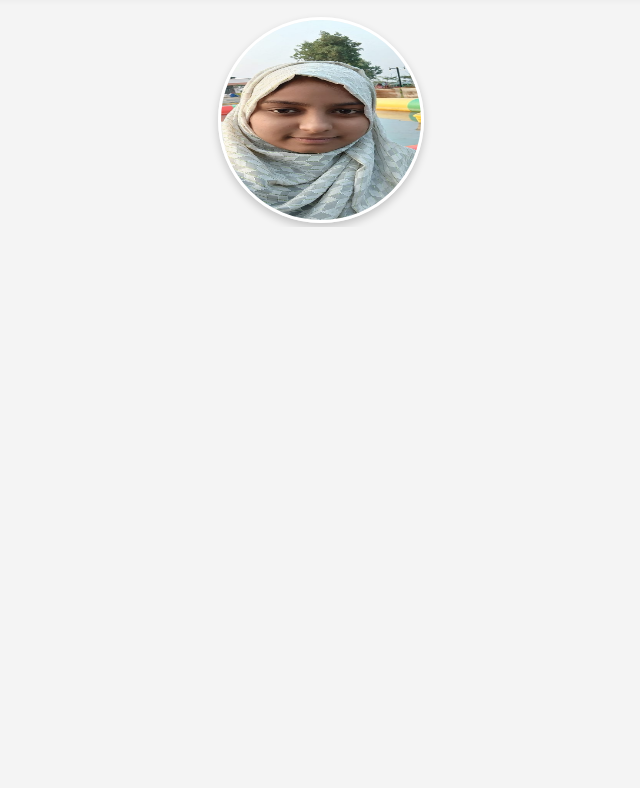
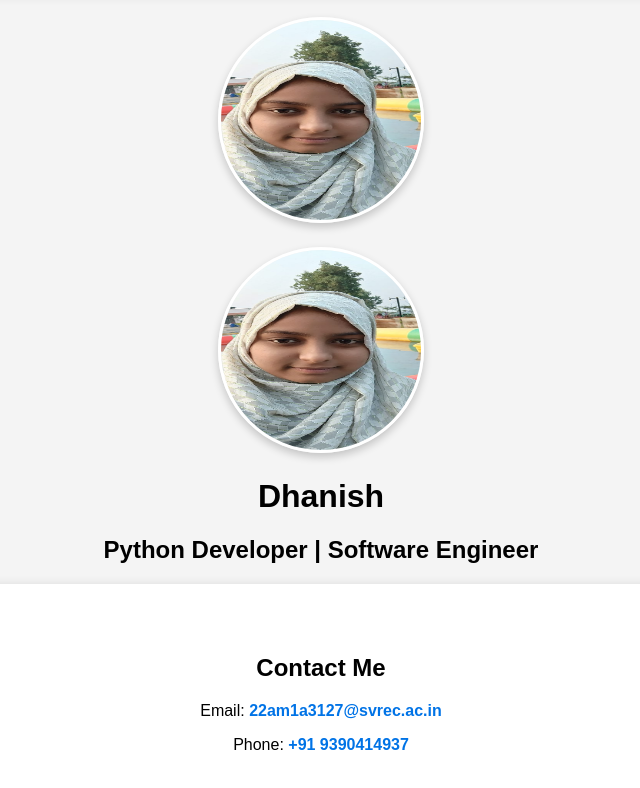
Before and after one commit to GayathriGadekari/dhanish-portfolio, a plain HTML site: page index.html in a window 1280 px wide. Shown: the part 1727-2515 px from the top of the page, without its empty margins (319-959 px from the left). Before the commit the page ends 1954 px from the top, so only its background shows below. Drawn offline with Linux system fonts and the light colour scheme.

Commit message:
Update index.html

```diff
--- a/index.html
+++ b/index.html
@@ -62,6 +62,35 @@
 <div class="profile-container">
     <img src="dhanish photo.jpg" alt="Dhanish Profile Picture" class="profile-image">
 </div>
+    <!DOCTYPE html>
+<html lang="en">
+<head>
+    <meta charset="UTF-8">
+    <meta name="viewport" content="width=device-width, initial-scale=1.0">
+    <title>Dhanish - Python Developer</title>
+    <link rel="stylesheet" href="style.css">
+</head>
+<body>
+
+    <!-- Header Section -->
+    <header>
+        <div class="profile-container">
+            <img src="dhanish photo.jpg" alt="Dhanish Profile Picture" class="profile-image">
+            <h1>Dhanish</h1>
+            <h2>Python Developer | Software Engineer</h2>
+        </div>
+    </header>
+
+    <!-- Contact Section -->
+    <section class="contact">
+        <h2>Contact Me</h2>
+        <p>Email: <a href="mailto:22am1a3127@svrec.ac.in">22am1a3127@svrec.ac.in</a></p>
+        <p>Phone: <a href="tel:+919390414937">+91 9390414937</a></p>
+    </section>
+
+</body>
+</html>
+
 
 
 
```
